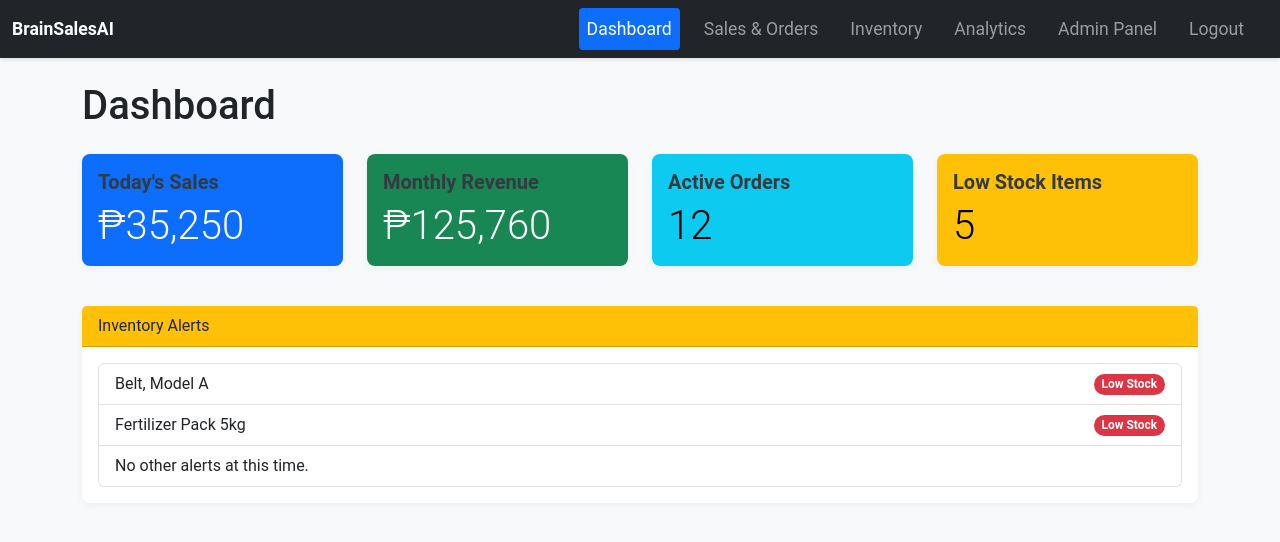
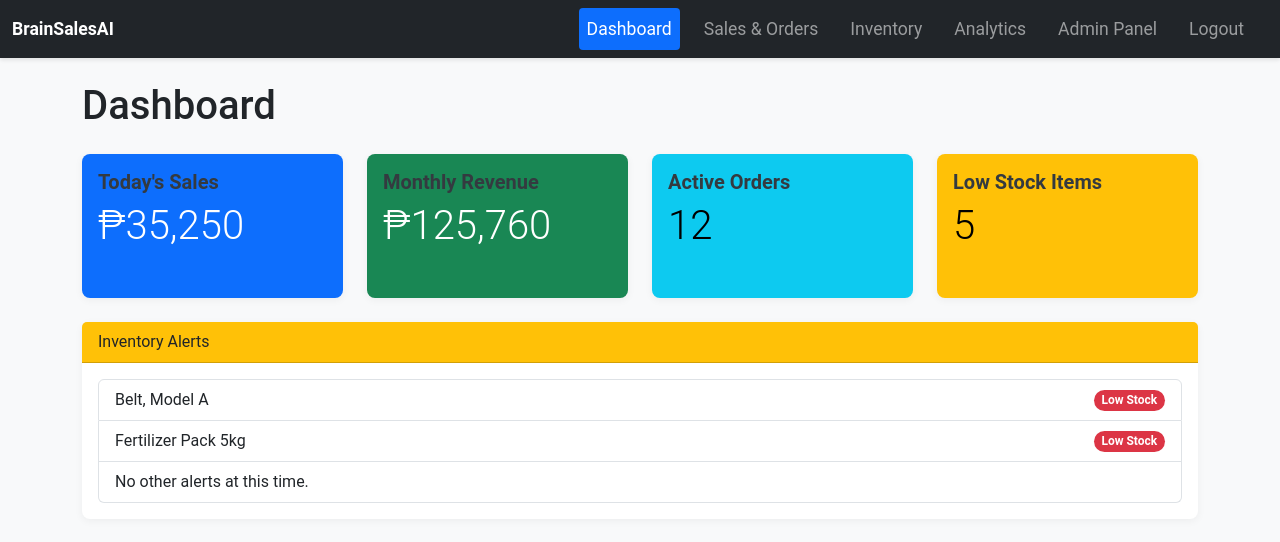
Before and after one commit to willardcsoriano/brainsalesui, a plain HTML site: page index.html in a window 1280 px wide. Drawn offline with nearby package versions, Linux system fonts and the light colour scheme.

Commit message:
Update index.html

```diff
--- a/index.html
+++ b/index.html
@@ -60,34 +60,38 @@
     <!-- Quick Metrics Row -->
     <div class="row mb-4">
       <div class="col-md-3">
-        <div class="card text-bg-primary mb-3">
-          <div class="card-body">
+        <div class="card text-bg-primary mb-3 h-100 d-flex flex-column">
+          <div class="card-body d-flex flex-column">
             <h5 class="card-title">Today's Sales</h5>
             <p class="card-text display-6">₱35,250</p>
+            <div class="mt-auto"></div> <!-- This pushes content to the bottom -->
           </div>
         </div>
       </div>
       <div class="col-md-3">
-        <div class="card text-bg-success mb-3">
-          <div class="card-body">
+        <div class="card text-bg-success mb-3 h-100 d-flex flex-column">
+          <div class="card-body d-flex flex-column">
             <h5 class="card-title">Monthly Revenue</h5>
             <p class="card-text display-6">₱125,760</p>
+            <div class="mt-auto"></div>
           </div>
         </div>
       </div>
       <div class="col-md-3">
-        <div class="card text-bg-info mb-3">
-          <div class="card-body">
+        <div class="card text-bg-info mb-3 h-100 d-flex flex-column">
+          <div class="card-body d-flex flex-column">
             <h5 class="card-title">Active Orders</h5>
             <p class="card-text display-6">12</p>
+            <div class="mt-auto"></div>
           </div>
         </div>
       </div>
       <div class="col-md-3">
-        <div class="card text-bg-warning mb-3">
-          <div class="card-body">
+        <div class="card text-bg-warning mb-3 h-100 d-flex flex-column">
+          <div class="card-body d-flex flex-column">
             <h5 class="card-title">Low Stock Items</h5>
             <p class="card-text display-6">5</p>
+            <div class="mt-auto"></div>
           </div>
         </div>
       </div>
```
